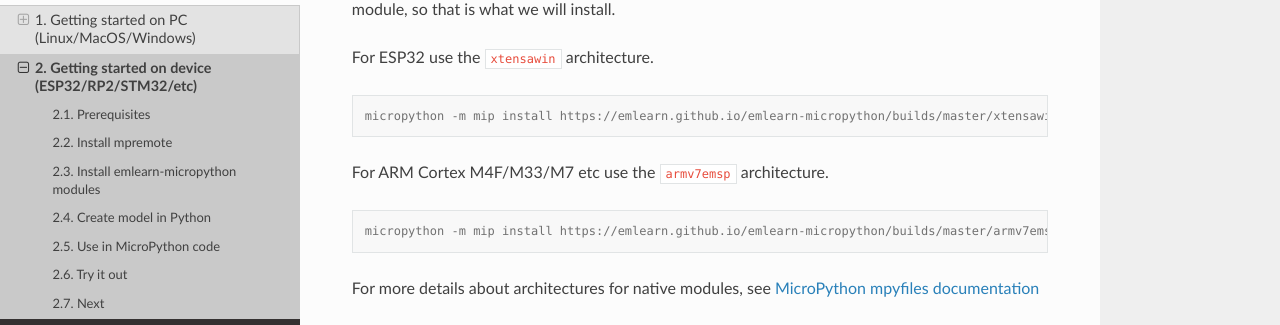
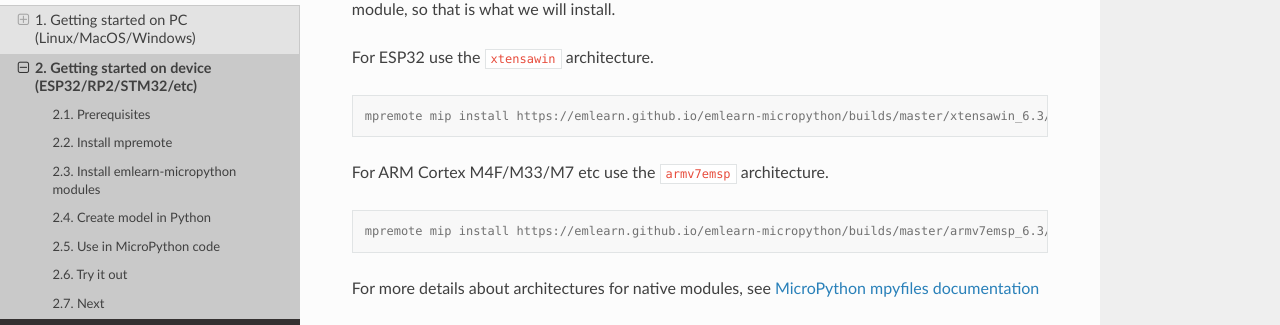
Before and after one commit to emlearn/emlearn-micropython, a Sphinx documentation site: the page built from docs/getting_started_device.rst, in a window 1280 px wide and 900 px high, scrolled down 573 px. Shown: the part 151-476 px from the top of the window. Built offline with Sphinx 7.4.7 and the Read the Docs theme 3.1.0, drawn with Linux system fonts in a browser that asks for light colours.

Commit message:
docs: Fix wrong mip install command

```diff
--- a/docs/getting_started_device.rst
+++ b/docs/getting_started_device.rst
@@ -43,13 +43,13 @@
 
 .. code-block:: console
 
-    micropython -m mip install https://emlearn.github.io/emlearn-micropython/builds/master/xtensawin_6.3/emlearn_trees.mpy
+    mpremote mip install https://emlearn.github.io/emlearn-micropython/builds/master/xtensawin_6.3/emlearn_trees.mpy
 
 For ARM Cortex M4F/M33/M7 etc use the ``armv7emsp`` architecture.
 
 .. code-block:: console
 
-    micropython -m mip install https://emlearn.github.io/emlearn-micropython/builds/master/armv7emsp_6.3/emlearn_trees.mpy
+    mpremote mip install https://emlearn.github.io/emlearn-micropython/builds/master/armv7emsp_6.3/emlearn_trees.mpy
 
 For more details about architectures for native modules, see `MicroPython mpyfiles documentation <https://docs.micropython.org/en/latest/reference/mpyfiles.html#versioning-and-compatibility-of-mpy-files>`_
 
```
